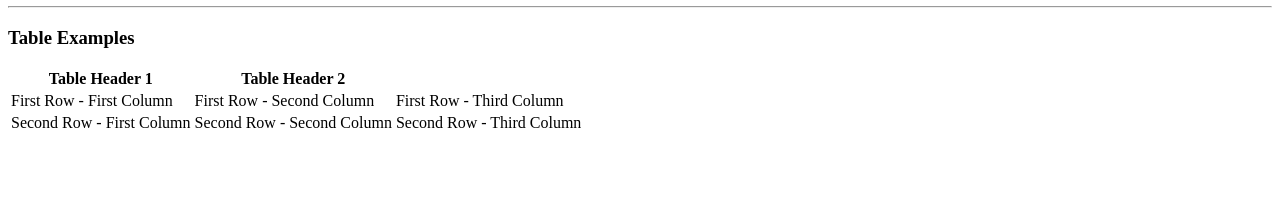
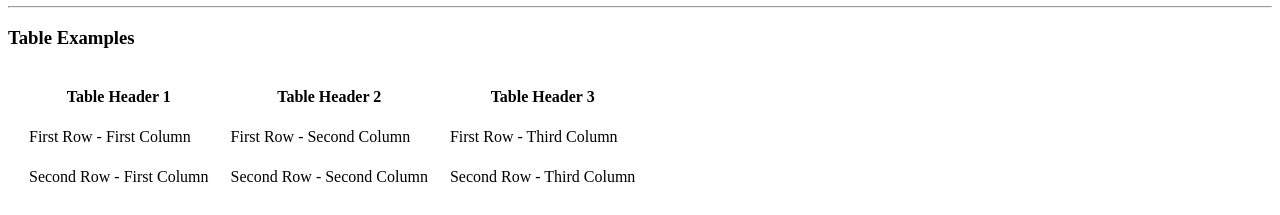
Before and after one commit to nadeemjaunbocus/cv, a plain HTML site: page index.html in a window 1280 px wide. Shown: the part 689-904 px from the top of the page. Before the commit the page ends 832 px from the top, so only its background shows below. Drawn offline with Linux system fonts and the light colour scheme.

```diff
--- a/index.html
+++ b/index.html
@@ -46,10 +46,11 @@
         <a href="https://www.linkedin.com/in/nadeem-jaunbocus-6a4245124/">LinkedIn Profile</a>
         <hr>
         <h3>Table Examples</h3>
-        <table>
+        <table cellspacing="20">
             <thead>
                 <th>Table Header 1</th>
                 <th>Table Header 2</th>
+                <th>Table Header 3</th>
             </thead>
 
             <tbody>
```
